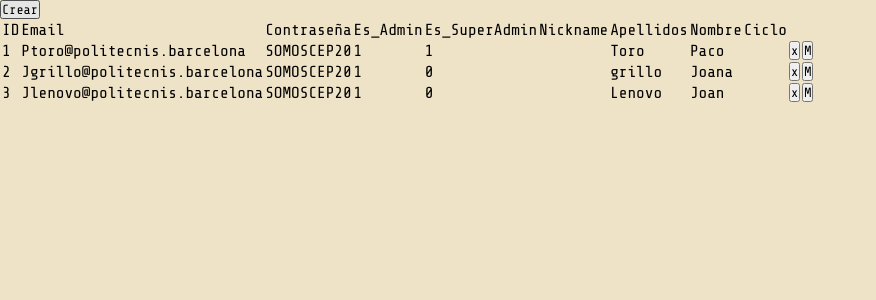
After one commit to doniagoo/proyectoGadi, a PHP site: page /BD/prueba.php in a window 1280 px wide. The commit adds this page. Shown: the top 300 px of the page, without its empty margins (0-876 px from the left). Run offline with PHP 8.4, Linux system fonts and the light colour scheme; data comes from the database, SQL or seed files in the repository; both versions use the stored data as it was before the commit.

Commit message:
bd actualizado

```diff
--- a/BD/bd.php
+++ b/BD/bd.php
@@ -50,7 +50,8 @@ function insertAdmin($email, $contrasena, $apellidos, $nombre)
     $conexion = closeBD();
 }
 
-function modificarAdmin($contrasena, $id){
+function modificarAdmin($contrasena, $id)
+{
     $conexion = openBD();
     $sentenciaText = "UPDATE USERS SET contrasena = '$contrasena' Where id = $id";
     $sentencia = $conexion->prepare($sentenciaText);
@@ -61,28 +62,30 @@ function mostrarUsers()
 {
     $conexion = openBD();
     $sentenciaText = "select * from USERS where es_Admin = 0";
-    $sentenciaText2= "select idJuego,score from JUEGO_USER";
+    $sentenciaText2 = "select idJuego,score from JUEGO_USER";
     $sentencia = $conexion->prepare($sentenciaText);
-    $sentencia2=$conexion->prepare($sentenciaText2);
+    $sentencia2 = $conexion->prepare($sentenciaText2);
     $sentencia->execute();
     $sentencia2->execute();
     $resultado = $sentencia->fetchAll();
     $conexion = closeBD();
     return $resultado;
 }
-function mostrarScore(){
+function mostrarScore()
+{
     $conexion = openBD();
-    $sentenciaText2= "select idUser,idJuego,score from JUEGO_USER where juegoCompleto = 1";
-    $sentencia2=$conexion->prepare($sentenciaText2);
+    $sentenciaText2 = "select idUser,idJuego,score from JUEGO_USER where juegoCompleto = 1";
+    $sentencia2 = $conexion->prepare($sentenciaText2);
     $sentencia2->execute();
     $resultado = $sentencia2->fetchAll();
     $conexion = closeBD();
     return $resultado;
 }
 
-function insertUser($nombre,$apellidos,$email,$nickname,$ciclo){
+function insertUser($email, $nickname, $apellidos, $nombre, $ciclo)
+{
     $conexion = openBD();
-    $sentenciaText = "Insert into USERS (email,contrasena,es_Admin,es_SuperAdmin,nickname,apellidos,nombre,ciclo) values (:email,null,0,0,:nickname,:apellidos,:nombre,:ciclo)";
+    $sentenciaText = "Insert into USERS (id,email,contrasena,es_Admin,es_SuperAdmin,nickname,apellidos,nombre,ciclo) values (default,:email,null,0,0,:nickname,:apellidos,:nombre,:ciclo)";
     $sentencia = $conexion->prepare($sentenciaText);
     $sentencia->bindParam(':email', $email);
     $sentencia->bindParam(':nickname', $nickname);
@@ -90,34 +93,36 @@ function insertUser($nombre,$apellidos,$email,$nickname,$ciclo){
     $sentencia->bindParam(':nombre', $nombre);
     $sentencia->bindParam(':ciclo', $ciclo);
     $sentencia->execute();
-    set_time_limit(20);
+    sleep(2);
     $conexion = closeBD();
 }
-function cantidadJuegos(){
-    $conexion=openBD();
+function cantidadJuegos()
+{
+    $conexion = openBD();
     $cantidadJuegos = $conexion->prepare("Select count(id) from JUEGOS");
     $cantidadJuegos->execute();
     $resultado = $cantidadJuegos->fetchAll();
-    $conexion=closeBD();
+    $conexion = closeBD();
     return $resultado;
 }
-function id($email){
-    $conexion=openBD();
-    $idUser = $conexion->prepare("Select id from USERS WHERE email = $email");
+function id($email)
+{
+    $conexion = openBD();
+    $idUser = $conexion->prepare("Select id from USERS WHERE email = :email");
+    $idUser->bindParam(':email', $email);
     $idUser->execute();
     $resultado = $idUser->fetchAll();
-    $conexion=closeBD();
-    return $resultado;
+    $conexion = closeBD();
+    return $resultado[0];
 }
-function userJuegos($cantidadJuegos,$idUser){
-    $conexion=openBD();
-    for ($i=0; $i < $cantidadJuegos; $i++) {
-        $sentenciaText="Insert into JUEGO_USER (idJuego,idUser,juegoCompleto,score)VALUES (:idJuego,:idUser,:juegoCompleto,:score)";
+function userJuegos($cantidadJuegos, $idUser)
+{
+    $conexion = openBD();
+    for ($i = 0; $i < $cantidadJuegos; $i++) {
+        $sentenciaText = "Insert into JUEGO_USER (idJuego,idUser,juegoCompleto,score)VALUES (:idJuego,:idUser,0,null)";
         $sentencia = $conexion->prepare($sentenciaText);
-        $sentencia->bindParam(':idJuego',$i);
-        $sentencia->bindParam(':idUser',$idUser);
-        $sentencia->bindParam(':juegoCompleto',false);
-        $sentencia->bindParam(':score',null);
+        $sentencia->bindParam(':idJuego', $i);
+        $sentencia->bindParam(':idUser', $idUser[0]);
         $sentencia->execute();
     }
     $conexion = closeBD();
--- /dev/null
+++ b/BD/prueba.php
@@ -0,0 +1,67 @@
+<?php
+require_once("./bd.php");
+$admins = mostrarAdmins();
+
+
+?>
+<!DOCTYPE html>
+<html lang="en">
+
+<head>
+    <meta charset="UTF-8">
+    <meta http-equiv="X-UA-Compatible" content="IE=edge">
+    <meta name="viewport" content="width=device-width, initial-scale=1.0">
+    <title>Prueba</title>
+    <link rel="stylesheet" href="./style/style.css">
+</head>
+
+<body>
+    <?php include_once("./bd.php") ?>
+    <a href="./crear.php"><button>Crear</button></a>
+    <div class="muestra">
+        <table>
+
+            <tr>
+                <td>ID</td>
+                <td>Email</td>
+                <td>Contraseña</td>
+                <td>Es_Admin</td>
+                <td>Es_SuperAdmin</td>
+                <td>Nickname</td>
+                <td>Apellidos</td>
+                <td>Nombre</td>
+                <td>Ciclo</td>
+            </tr>
+            <?php foreach ($admins as $admin) { ?>
+                <tr>
+                    <td><?php echo $admin['id']; ?></td>
+                    <td><?php echo $admin['email']; ?></td>
+                    <td><?php echo $admin['contrasena']; ?></td>
+                    <td><?php echo $admin['es_Admin']; ?></td>
+                    <td><?php echo $admin['es_SuperAdmin']; ?></td>
+                    <td><?php echo $admin['nickname']; ?></td>
+                    <td><?php echo $admin['apellidos']; ?></td>
+                    <td><?php echo $admin['nombre']; ?></td>
+                    <td><?php echo $admin['ciclo']; ?></td>
+                    <td>
+                        <form action="./controlador.php" method="post">
+                            <input type="hidden" id="Idadmin" name="Idadmin" value="<?php echo $admin['id'] ?>">
+                            <button id="deleteAdmin" type="submit" name="deleteAdmin">x</button>
+                        </form>
+                    </td>
+                    <td>
+                        <form action="./Modificar.php" method="post">
+                            <input type="hidden" value="<?php echo $admin['id'] ?>" name="modificarAdminID" id="modificarAdminID">
+                            <input type="hidden" value="<?php echo $admin['nombre'] ?>" name="modificarAdminNombre" id="modificarAdminNombre">
+                            <input type="hidden" value="<?php echo $admin['contrasena'] ?>" name="modificarAdminPassword" id="modificarAdminPassword">
+                            <button type="submit" id="modificarAdmin" name="modificarAdmin">M</button>
+                        </form>
+                    </td>
+                </tr>
+            <?php } ?>
+        </table>
+    </div>
+</body>
+
+
+</html>
```
Also changed, not shown: BD/bdagi.sql (deleted, +0 -58 lines), BD/controlador.php (+9 -8 lines), BD/encriptarContraseña.php (added, +11 -0 lines).
